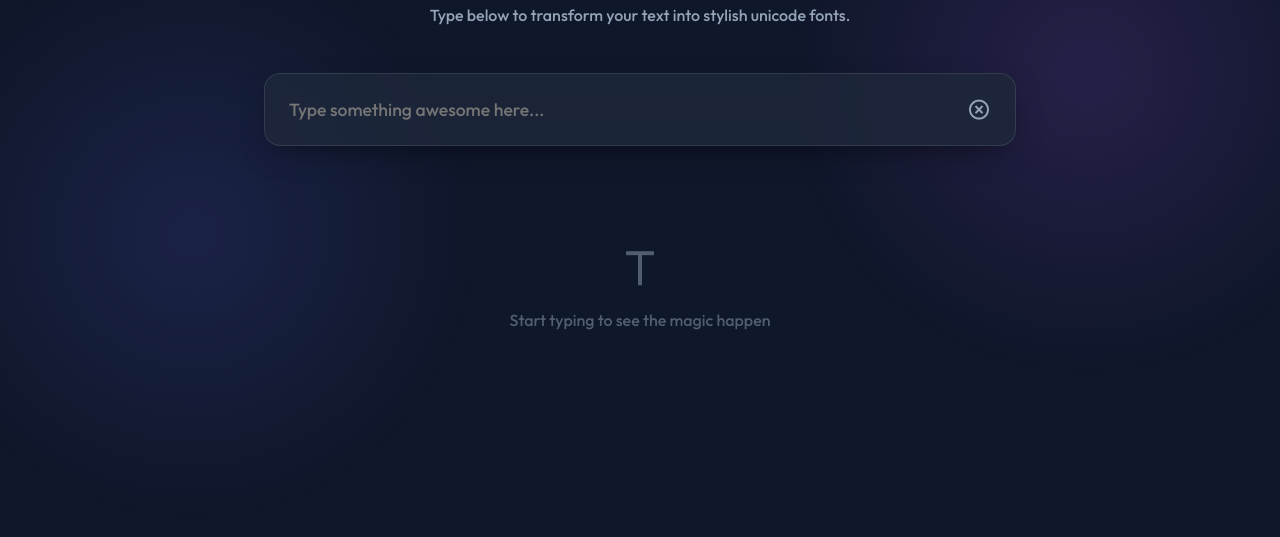
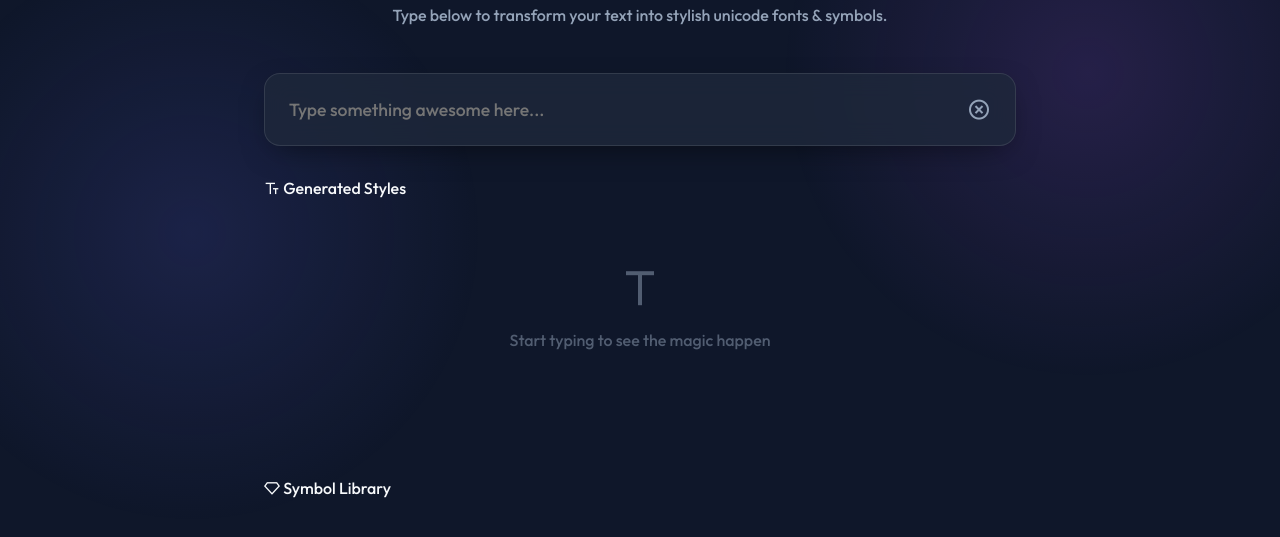
Before and after one commit to cybercodx/FancyTextGenerator, a plain HTML site: page index.html in a window 1280 px wide. Shown: the part 167-704 px from the top of the page. Drawn offline with nearby package versions, Linux system fonts and the light colour scheme.

Commit message:
Update index.html

```diff
--- a/index.html
+++ b/index.html
@@ -3,7 +3,7 @@
 <head>
     <meta charset="UTF-8">
     <meta name="viewport" content="width=device-width, initial-scale=1.0">
-    <title>LuxeType | Professional Font Generator</title>
+    <title>LuxeType | Pro Font & Symbol Generator</title>
     <link rel="stylesheet" href="style.css">
     <link href="https://fonts.googleapis.com/css2?family=Outfit:wght@300;500;700&display=swap" rel="stylesheet">
     <link href="https://cdn.jsdelivr.net/npm/remixicon@3.5.0/fonts/remixicon.css" rel="stylesheet">
@@ -18,7 +18,7 @@
                 <i class="ri-quill-pen-line"></i> LuxeType
             </div>
             <h1>Generate <span class="gradient-text">Fancy Text</span></h1>
-            <p>Type below to transform your text into stylish unicode fonts.</p>
+            <p>Type below to transform your text into stylish unicode fonts & symbols.</p>
         </header>
 
         <section class="input-section">
@@ -28,12 +28,21 @@
             </div>
         </section>
 
+        <div class="section-title">
+            <i class="ri-font-size-2"></i> Generated Styles
+        </div>
         <section class="output-grid" id="outputGrid">
             <div class="placeholder-state">
                 <i class="ri-text"></i>
                 <p>Start typing to see the magic happen</p>
             </div>
         </section>
+
+        <div class="section-title" style="margin-top: 4rem;">
+            <i class="ri-vip-diamond-line"></i> Symbol Library
+        </div>
+        <section class="symbol-grid" id="symbolGrid">
+            </section>
     </main>
 
     <div id="toast" class="toast hidden">
```
